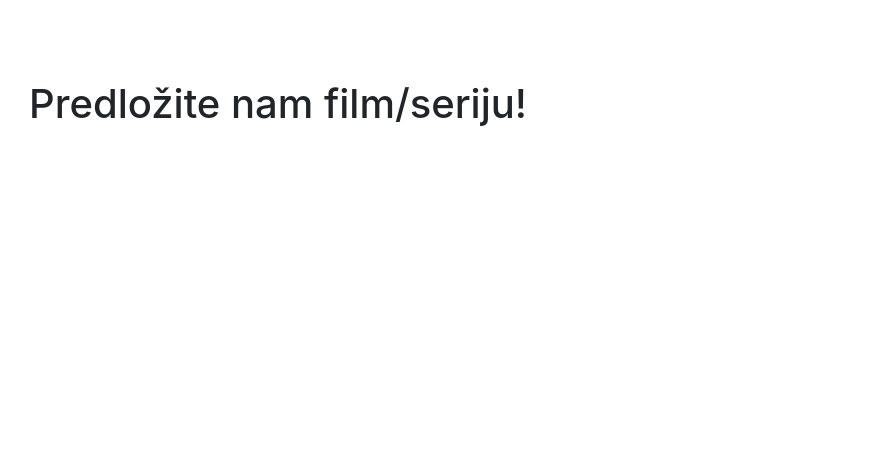
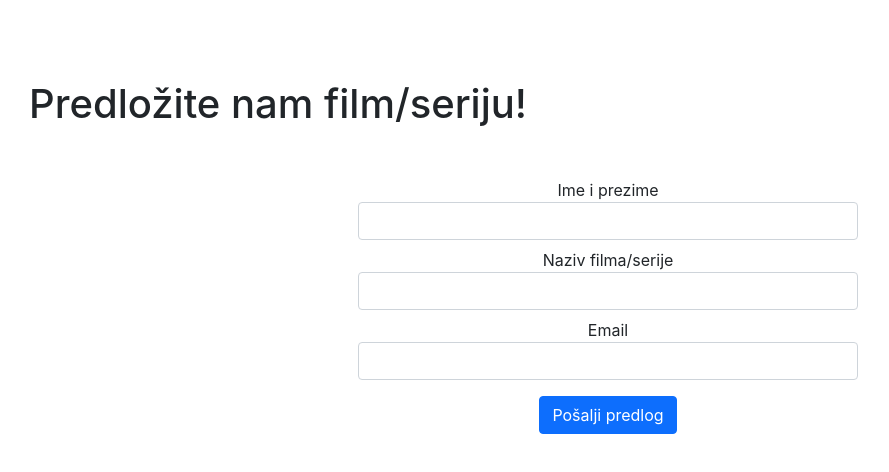
Before and after one commit to Anja327/React_Domaci, a React (Create React App) app: page /predlog in a window 1280 px wide. Shown: the top 472 px of the page, without its empty margins (362-1251 px from the left). Built offline with nearby package versions, Linux system fonts and the light colour scheme; the HTML template or start-up script is replaced by a standard one.

Commit message:
PredlogForma komponenta, definisana forma preko koje je moguce predloziti novi film ili seriju

```diff
--- a/src/App.css
+++ b/src/App.css
@@ -53,3 +53,8 @@
   margin-top: 30px;
   font-size: 30px;
 }
+
+.predlogforma{
+  width: 500px;
+  margin-left: 720px;
+}
--- /dev/null
+++ b/src/komponente/PredlogForma.js
@@ -0,0 +1,43 @@
+import { useState } from 'react'
+
+
+function PredlogForma() {
+
+    const [imeprezime, setImeprezime] = useState('');
+    const [naziv, setNaziv] = useState('');
+    const [email, setEmail] = useState('');
+
+    function ipHandle(e) {
+        setImeprezime(e.target.value)
+    }
+
+    function emailHandle(e) {
+        setEmail(e.target.value)
+    }
+
+    function nazivHandle(e) {
+        setNaziv(e.target.value)
+    }
+
+
+    return (
+        <div className="divpredlogforma">
+
+            <div className="predlogforma">
+
+                <label>Ime i prezime </label>
+                <input type="text" className="form-control mb-2" value={imeprezime} onChange={ipHandle} />
+
+                <label>Naziv filma/serije </label>
+                <input type="text" className="form-control mb-2" value={naziv} onChange={nazivHandle} />
+
+                <label>Email </label>
+                <input type="text" className="form-control mb-2" value={email} onChange={emailHandle} />
+
+                <button type="button" className="btn btn-primary mt-2">Pošalji predlog</button>
+            </div>
+        </div>
+    )
+}
+
+export default PredlogForma;
--- a/src/strane/Predlog.js
+++ b/src/strane/Predlog.js
@@ -1,10 +1,11 @@
+import PredlogForma from "../komponente/PredlogForma";
 
 
 function Predlog() {
     return (
         <div className="divpredlog">
             <h1 id="predlognaslov">Predložite nam film/seriju!</h1>
-
+            <PredlogForma />
         </div>
     )
 }
```
